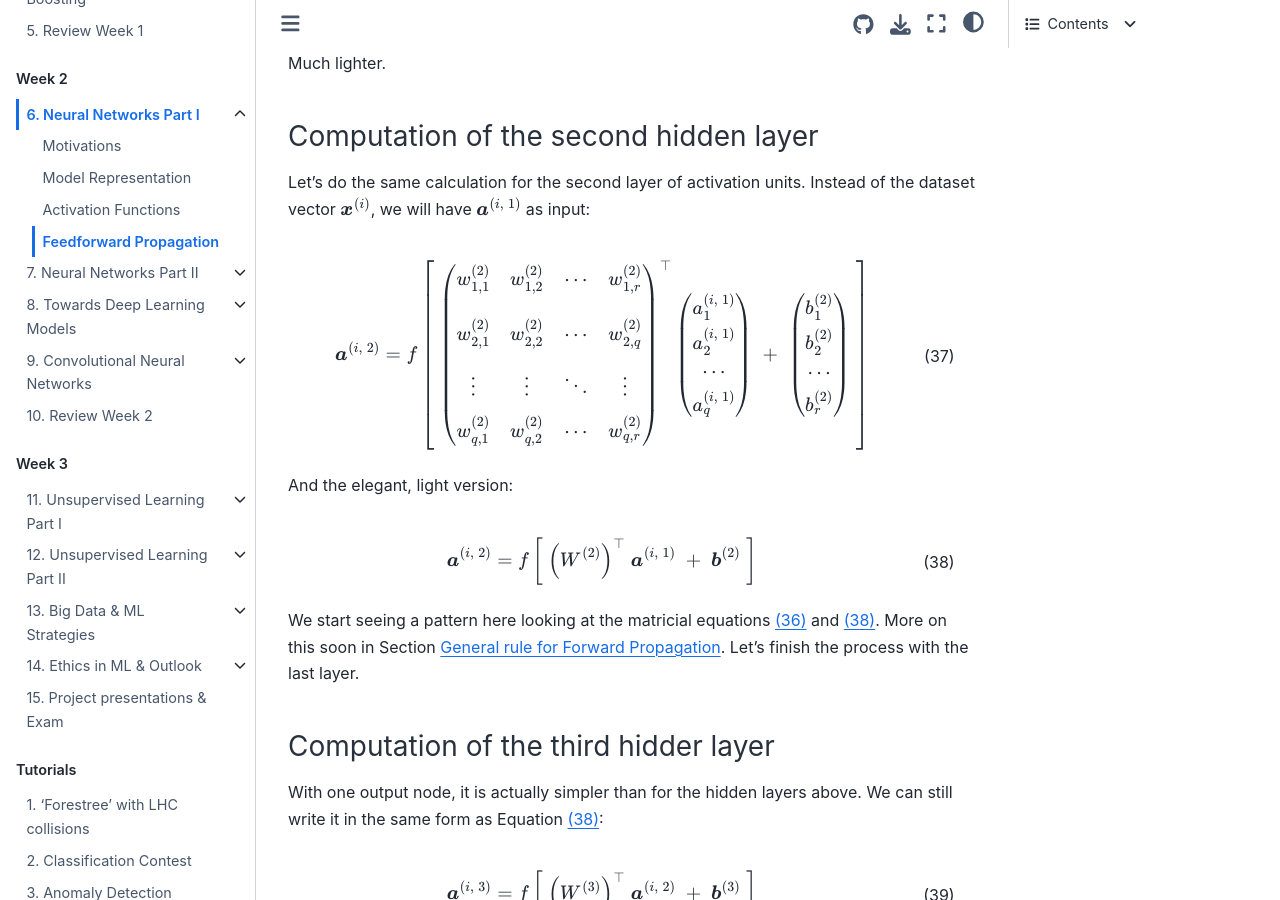
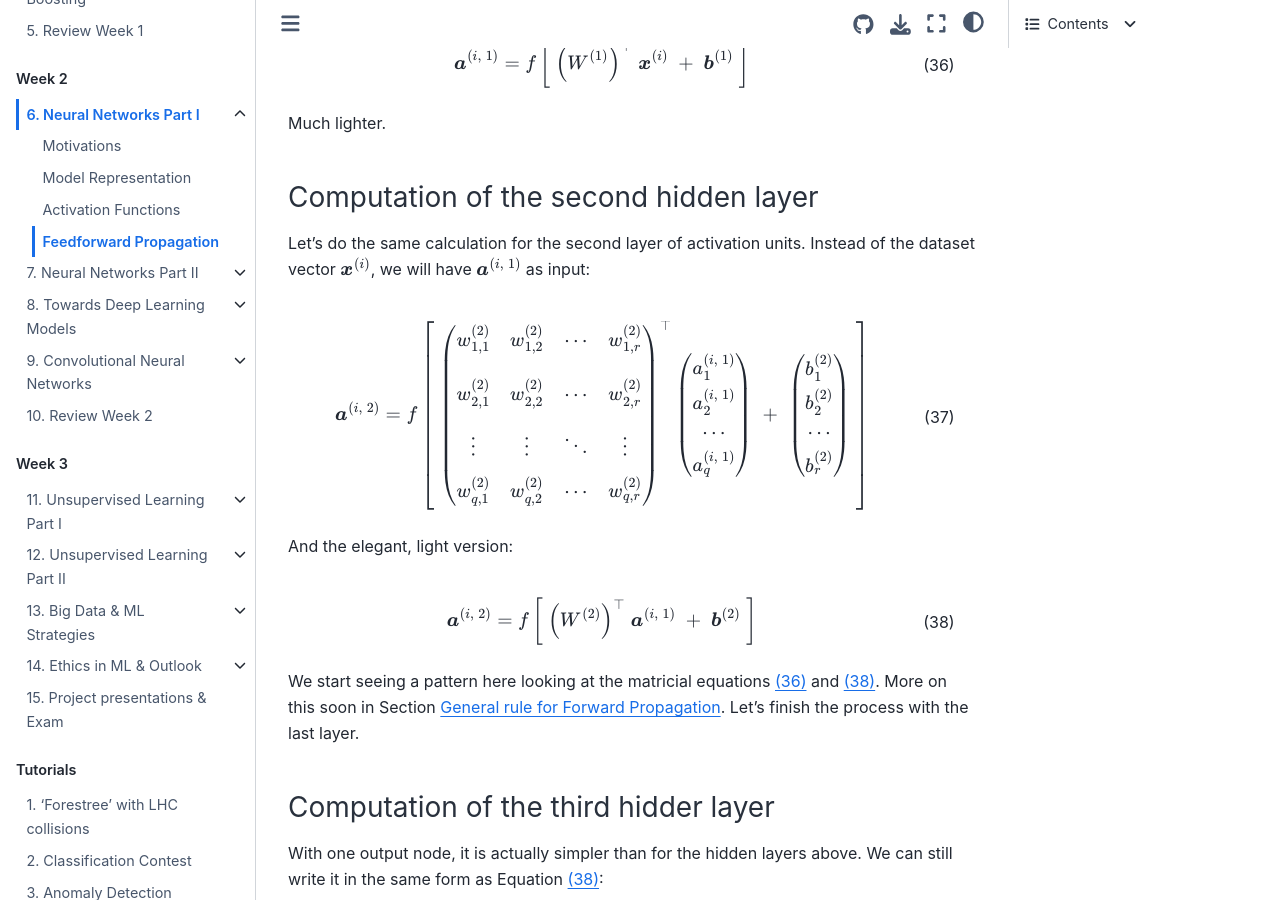
Before and after one commit to clairedavid/intro_to_ml, a Jupyter Book: the page built from week2/NN1_feedforward.md, in a window 1280 px wide and 900 px high, scrolled down 4205 px. Built offline with Jupyter Book 1.0.4 settings and Sphinx 7.4.7 and the Sphinx Book theme 1.1.4, drawn with Linux system fonts in a browser that asks for light colours; pages that are not in the unit, such as notebooks, are missing from menus; some of the changed text lies outside the part shown.

````diff
--- a/week2/NN1_feedforward.md
+++ b/week2/NN1_feedforward.md
@@ -141,7 +141,7 @@ Let's do the same calculation for the second layer of activation units. Instead
 ```{math}
 :label: secondlayermatrixexpandedeq
 \boldsymbol{a}^{(i, \: 2)} = f\left[ \;
-\begin{pmatrix}w_{1,1}^{(2)} & w_{1,2}^{(2)} & \cdots & w_{1,r}^{(2)} \\[2ex]w_{2,1}^{(2)} & w_{2,2}^{(2)} & \cdots & w_{2,q}^{(2)} \\[1ex]\vdots  & \vdots & \ddots   & \vdots \\[1ex]w_{q,1}^{(2)} & w_{q,2}^{(2)} &  \cdots & w_{q,r}^{(2)} \\\end{pmatrix}^\top
+\begin{pmatrix}w_{1,1}^{(2)} & w_{1,2}^{(2)} & \cdots & w_{1,r}^{(2)} \\[2ex]w_{2,1}^{(2)} & w_{2,2}^{(2)} & \cdots & w_{2,r}^{(2)} \\[1ex]\vdots  & \vdots & \ddots   & \vdots \\[1ex]w_{q,1}^{(2)} & w_{q,2}^{(2)} &  \cdots & w_{q,r}^{(2)} \\\end{pmatrix}^\top
 \begin{pmatrix}
 a^{(i, \: 1)}_1 \\
 a^{(i, \: 1)}_2 \\
````
Also changed, not shown: other parts of week2/NN1_feedforward.md (+5 -5 lines).
